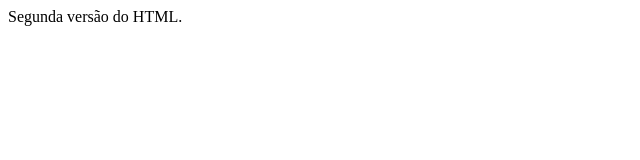
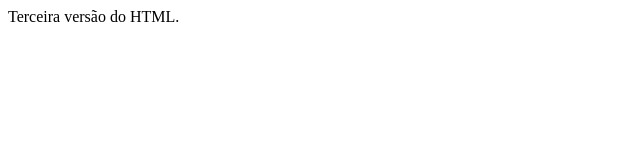
Before and after one commit to viniciuslvidal/testevidal, a plain HTML site: page index.html in a window 1280 px wide. Shown: the full height of the page, 0-640 px from the left. Drawn offline with Linux system fonts and the light colour scheme.

Commit message:
Update index.html
Terceira versao

```diff
--- a/index.html
+++ b/index.html
@@ -5,6 +5,6 @@
     <meta charset="utf-8">
   </head>
   <body>
-    Segunda versão do HTML.
+    Terceira versão do HTML.
   </body>
 </html>
```
